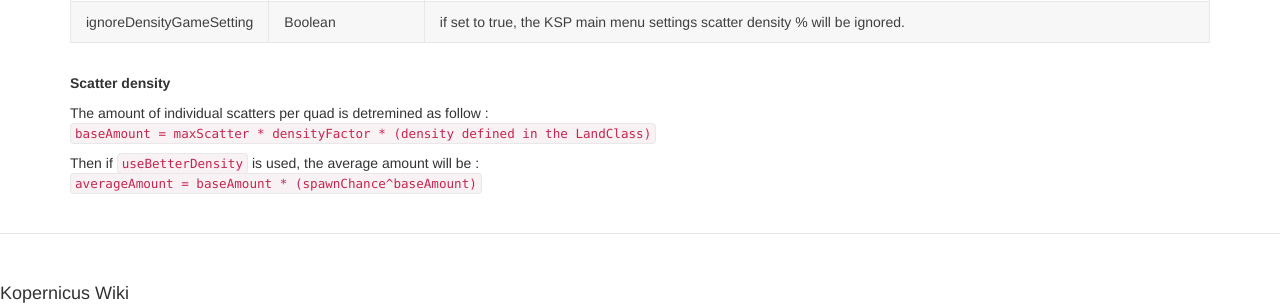
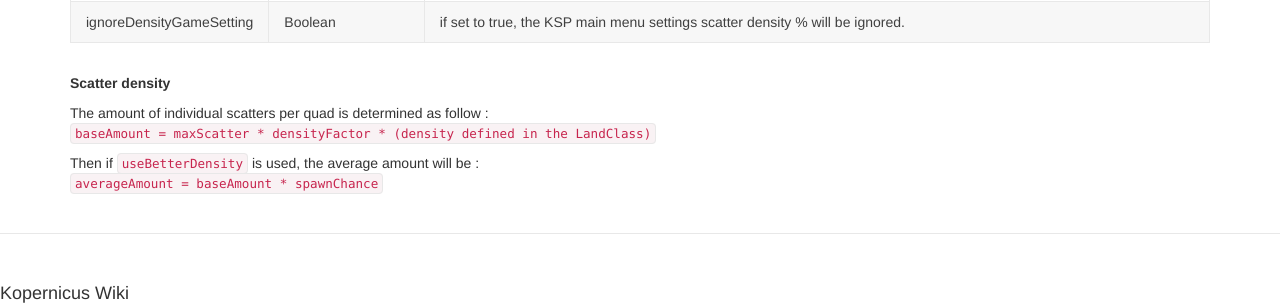
Before and after one commit to Kopernicus/wiki, a Jekyll site: the page built from main/PQSMods/LandControl/Scatters.md, in a window 1280 px wide. Shown: the part 1965-2270 px from the top of the page. Built offline with Jekyll 4.4.1, drawn with Linux system fonts in a browser that asks for light colours.

Commit message:
typo and wrong density probability

```diff
--- a/main/PQSMods/LandControl/Scatters.md
+++ b/main/PQSMods/LandControl/Scatters.md
@@ -74,8 +74,8 @@ LandControl
 
 **Scatter density**
 
-The amount of individual scatters per quad is detremined as follow :\
+The amount of individual scatters per quad is determined as follow :\
 `baseAmount = maxScatter * densityFactor * (density defined in the LandClass)`
 
 Then if `useBetterDensity` is used, the average amount will be :\
-`averageAmount = baseAmount * (spawnChance^baseAmount)`
+`averageAmount = baseAmount * spawnChance`
```
